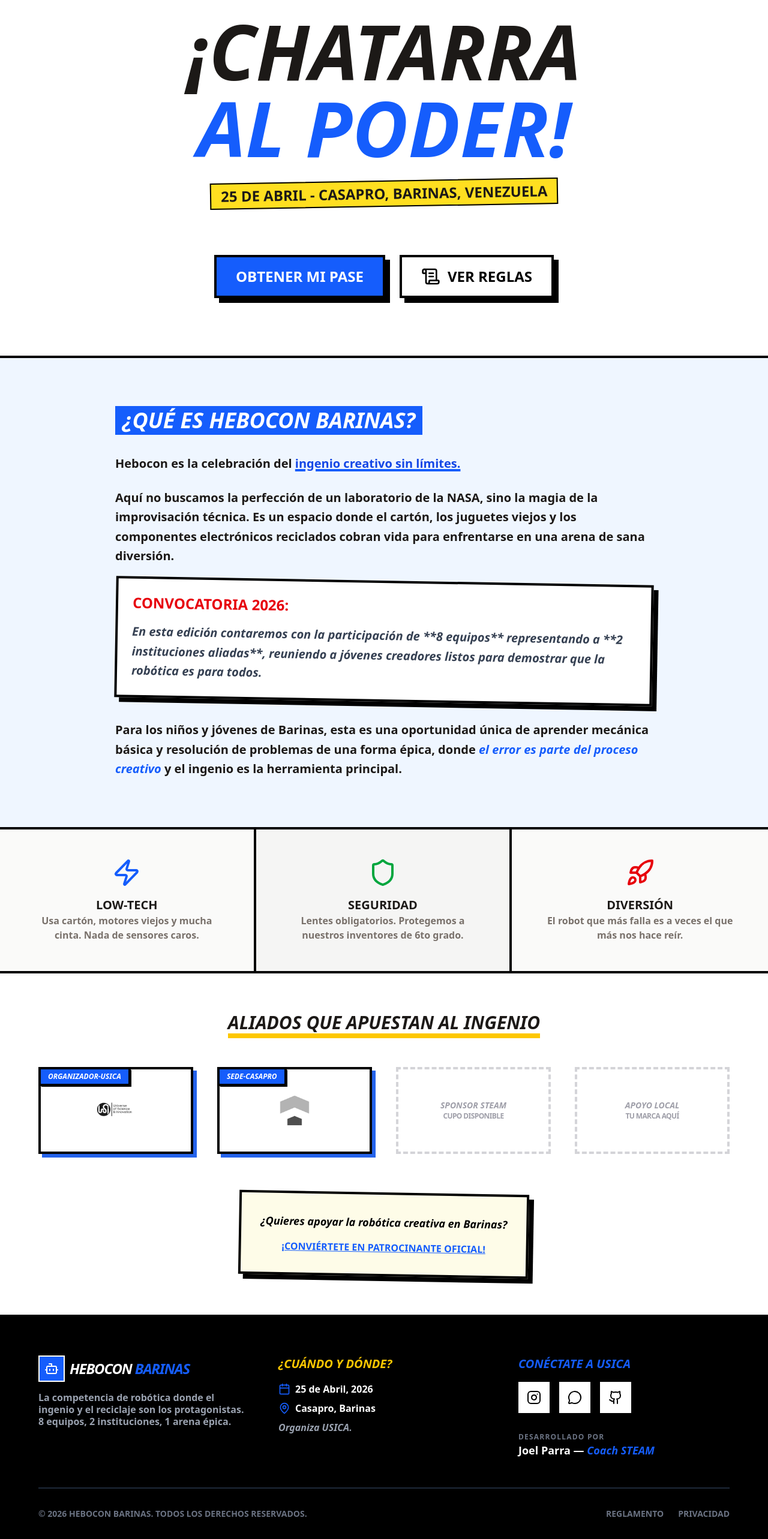
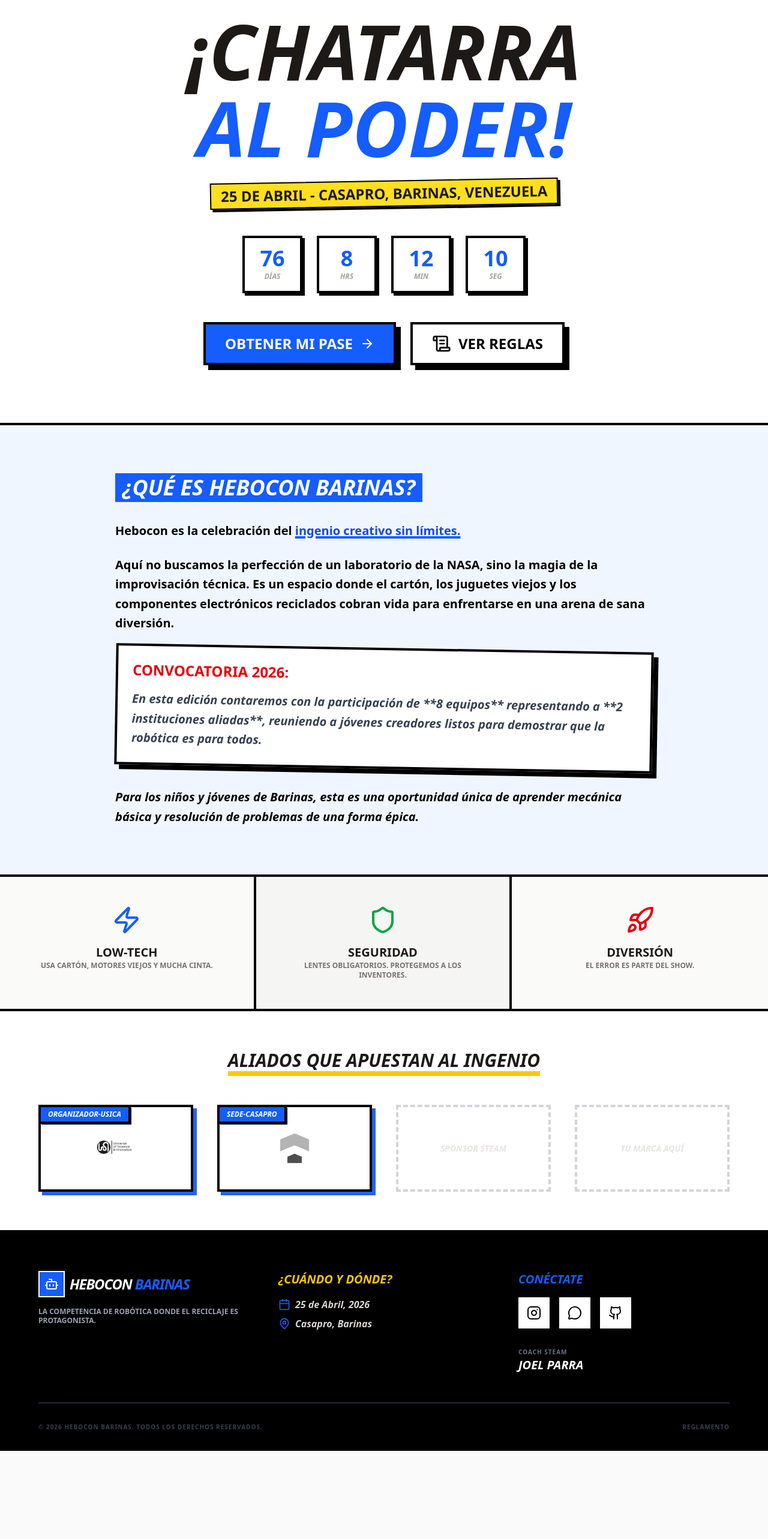
Before and after one commit to joelramonph/hebocon-barinas, a Next.js app: page / in a window 1280 px wide. Shown: the part 171-2737 px from the top of the page at 60% size. After the commit the page ends 2590 px from the top, so only its background shows below. Built offline with nearby package versions, Linux system fonts and the light colour scheme.

Commit message:
agrega contador

```diff
--- a/src/app/page.js
+++ b/src/app/page.js
@@ -1,3 +1,5 @@
+'use client';
+import { useState, useEffect } from 'react';
 import Link from 'next/link';
 import Image from 'next/image';
 import {
@@ -11,10 +13,36 @@
   Github,
   Mail,
   MessageCircle,
-  ScrollText // Icono añadido para las reglas
+  ScrollText,
+  ArrowRight
 } from 'lucide-react';
 
 export default function Home() {
+  // --- LÓGICA DEL CONTADOR ---
+  const [timeLeft, setTimeLeft] = useState({ dias: 0, horas: 0, min: 0, seg: 0 });
+  const [isMounted, setIsMounted] = useState(false);
+
+  useEffect(() => {
+    setIsMounted(true);
+    const targetDate = new Date('2026-04-25T09:00:00'); // Fecha del evento
+
+    const timer = setInterval(() => {
+      const now = new Date();
+      const difference = targetDate - now;
+
+      if (difference > 0) {
+        setTimeLeft({
+          dias: Math.floor(difference / (1000 * 60 * 60 * 24)),
+          horas: Math.floor((difference / (1000 * 60 * 60)) % 24),
+          min: Math.floor((difference / 1000 / 60) % 60),
+          seg: Math.floor((difference / 1000) % 60),
+        });
+      }
+    }, 1000);
+
+    return () => clearInterval(timer);
+  }, []);
+
   return (
     <main className="min-h-screen bg-stone-50 text-stone-900 font-sans">
       {/* Navbar Simple */}
@@ -26,11 +54,10 @@
           </span>
         </div>
         <div className="flex items-center gap-4">
-          {/* Link en Nav para Escritorio */}
           <Link href="/reglas" className="hidden md:block font-black uppercase italic hover:text-blue-600 transition-colors">
             Reglas
           </Link>
-          <Link href="/registro" className="bg-yellow-400 border-2 border-black px-4 py-2 font-black shadow-[4px_4px_0px_0px_rgba(0,0,0,1)] hover:shadow-none hover:translate-x-1 hover:translate-y-1 transition-all">
+          <Link href="/registro" className="bg-yellow-400 border-2 border-black px-4 py-2 font-black shadow-[4px_4px_0px_0px_rgba(0,0,0,1)] hover:shadow-none hover:translate-x-1 hover:translate-y-1 transition-all text-xs md:text-base">
             OBTENER MI PASE
           </Link>
         </div>
@@ -41,14 +68,31 @@
         <h1 className="text-6xl md:text-9xl font-black uppercase italic leading-none mb-6">
           ¡Chatarra <br /> <span className="text-blue-600">al Poder!</span>
         </h1>
-        <p className="text-xl md:text-2xl font-bold bg-yellow-300 inline-block px-4 py-1 border-2 border-black -rotate-1 mb-12">
+        <p className="text-xl md:text-2xl font-bold bg-yellow-300 inline-block px-4 py-1 border-2 border-black -rotate-1 mb-12 shadow-[4px_4px_0px_0px_rgba(0,0,0,1)]">
           25 DE ABRIL - CASAPRO, BARINAS, VENEZUELA
         </p>
 
+        {/* --- CONTADOR DINÁMICO --- */}
+        {isMounted && (
+          <div className="flex justify-center gap-3 md:gap-6 mb-12">
+            {[
+              { label: 'Días', val: timeLeft.dias },
+              { label: 'Hrs', val: timeLeft.horas },
+              { label: 'Min', val: timeLeft.min },
+              { label: 'Seg', val: timeLeft.seg },
+            ].map((unit, i) => (
+              <div key={i} className="bg-white border-4 border-black p-2 md:p-4 min-w-[70px] md:min-w-[100px] shadow-[4px_4px_0px_0px_rgba(0,0,0,1)]">
+                <div className="text-2xl md:text-4xl font-black text-blue-600 leading-none">{unit.val}</div>
+                <div className="text-[10px] md:text-xs font-black uppercase italic text-stone-400 mt-1">{unit.label}</div>
+              </div>
+            ))}
+          </div>
+        )}
+
         {/* BOTONES DE ACCIÓN PRINCIPALES */}
         <div className="flex flex-col md:flex-row justify-center gap-6 mt-8">
-          <Link href="/registro" className="bg-blue-600 text-white border-4 border-black px-8 py-4 font-black text-2xl shadow-[8px_8px_0px_0px_rgba(0,0,0,1)] hover:shadow-none hover:translate-x-1 hover:translate-y-1 transition-all flex items-center gap-3 justify-center">
-            OBTENER MI PASE
+          <Link href="/registro" className="bg-blue-600 text-white border-4 border-black px-8 py-4 font-black text-2xl shadow-[8px_8px_0px_0px_rgba(0,0,0,1)] hover:shadow-none hover:translate-x-1 hover:translate-y-1 transition-all flex items-center gap-3 justify-center group">
+            OBTENER MI PASE <ArrowRight className="group-hover:translate-x-2 transition-transform" />
           </Link>
           <Link href="/reglas" className="bg-white text-black border-4 border-black px-8 py-4 font-black text-2xl shadow-[8px_8px_0px_0px_rgba(0,0,0,1)] hover:shadow-none hover:translate-x-1 hover:translate-y-1 transition-all flex items-center gap-3 justify-center">
             <ScrollText size={32} /> VER REGLAS
@@ -57,7 +101,7 @@
       </header>
 
       {/* SECCIÓN DE INTRODUCCIÓN / ABOUT */}
-      <section className="py-20 px-6 bg-blue-50 border-b-4 border-black">
+      <section className="py-20 px-6 bg-blue-50 border-b-4 border-black text-black">
         <div className="max-w-4xl mx-auto">
           <h2 className="text-4xl md:text-5xl font-black uppercase italic mb-8 flex items-center gap-3">
             <span className="bg-blue-600 text-white px-3 py-1 text-2xl md:text-4xl">¿Qué es Hebocon Barinas?</span>
@@ -78,8 +122,8 @@
               </p>
             </div>
 
-            <p className="mt-8">
-              Para los niños y jóvenes de Barinas, esta es una oportunidad única de aprender mecánica básica y resolución de problemas de una forma épica, donde <span className="text-blue-600 italic">el error es parte del proceso creativo</span> y el ingenio es la herramienta principal.
+            <p className="mt-8 italic">
+              Para los niños y jóvenes de Barinas, esta es una oportunidad única de aprender mecánica básica y resolución de problemas de una forma épica.
             </p>
           </div>
         </div>
@@ -90,17 +134,17 @@
         <div className="p-12 flex flex-col items-center text-center">
           <Zap size={48} className="mb-4 text-blue-600" />
           <h3 className="text-xl font-black uppercase">Low-Tech</h3>
-          <p className="font-bold text-stone-500">Usa cartón, motores viejos y mucha cinta. Nada de sensores caros.</p>
+          <p className="font-bold text-stone-500 uppercase text-xs">Usa cartón, motores viejos y mucha cinta.</p>
         </div>
         <div className="p-12 flex flex-col items-center text-center bg-stone-100">
           <Shield size={48} className="mb-4 text-green-600" />
           <h3 className="text-xl font-black uppercase">Seguridad</h3>
-          <p className="font-bold text-stone-500">Lentes obligatorios. Protegemos a nuestros inventores de 6to grado.</p>
+          <p className="font-bold text-stone-500 uppercase text-xs">Lentes obligatorios. Protegemos a los inventores.</p>
         </div>
         <div className="p-12 flex flex-col items-center text-center">
           <Rocket size={48} className="mb-4 text-red-600" />
           <h3 className="text-xl font-black uppercase">Diversión</h3>
-          <p className="font-bold text-stone-500">El robot que más falla es a veces el que más nos hace reír.</p>
+          <p className="font-bold text-stone-500 uppercase text-xs">El error es parte del show.</p>
         </div>
       </section>
 
@@ -111,10 +155,8 @@
             Aliados que apuestan al Ingenio
           </h3>
 
-          {/* GRID RESPONSIVO: 1 col en móvil, 2 en tablet (sm), 4 en PC (md) */}
           <div className="grid grid-cols-1 sm:grid-cols-2 md:grid-cols-4 gap-10 items-center">
-
-            {/* Organizador: USICA */}
+            {/* USICA */}
             <Link
               href="https://www.instagram.com/usica.ve"
               target="_blank"
@@ -125,17 +167,11 @@
                 Organizador-USICA
               </span>
               <div className="relative w-full h-full grayscale group-hover:grayscale-0 transition-all flex items-center justify-center">
-                <Image
-                  src="/logos/logoUsica.PNG"
-                  alt="USICA"
-                  fill
-                  className="object-contain p-2 transition-transform group-hover:scale-110"
-                />
+                <Image src="/logos/logoUsica.PNG" alt="USICA" fill className="object-contain p-2 transition-transform group-hover:scale-110" />
               </div>
             </Link>
 
-            {/* Placeholder 1: CasaPro */}
-
+            {/* CASAPRO */}
             <Link
               href="https://www.instagram.com/casaprove"
               target="_blank"
@@ -146,37 +182,17 @@
                 Sede-CASAPRO
               </span>
               <div className="relative w-full h-full grayscale-0 md:grayscale md:group-hover:grayscale-0 transition-all flex items-center justify-center">
-                <Image
-                  src="/logos/logoCasapro.jpg"
-                  alt="USICA"
-                  fill
-                  className="object-contain p-2 transition-transform group-hover:scale-110"
-                />
+                <Image src="/logos/logoCasapro.jpg" alt="CasaPro" fill className="object-contain p-2 transition-transform group-hover:scale-110" />
               </div>
             </Link>
 
-
-
-            {/* Placeholder 2: Tu Marca Aquí */}
             <div className="border-4 border-dashed border-zinc-300 p-8 flex flex-col items-center justify-center text-zinc-400 aspect-video group hover:border-black hover:text-black transition-colors">
-              <span className="font-black uppercase italic text-sm">Sponsor STEAM</span>
-              <span className="text-xs font-bold uppercase tracking-tighter">Cupo Disponible</span>
+              <span className="font-black uppercase italic text-sm text-stone-200">Sponsor STEAM</span>
             </div>
 
-            {/* Placeholder 3: Apoyo Barinas */}
             <div className="border-4 border-dashed border-zinc-300 p-8 flex flex-col items-center justify-center text-zinc-400 aspect-video group hover:border-black hover:text-black transition-colors">
-              <span className="font-black uppercase italic text-sm">Apoyo Local</span>
-              <span className="text-xs font-bold uppercase tracking-tighter">Tu Marca Aquí</span>
+              <span className="font-black uppercase italic text-sm text-stone-200">Tu Marca Aquí</span>
             </div>
-          </div>
-
-          {/* Llamado a la acción */}
-          <div className="mt-16 p-8 border-4 border-black bg-yellow-50 inline-block rotate-1 shadow-[8px_8px_0px_0px_rgba(0,0,0,1)]">
-            <p className="font-bold text-lg mb-4 text-black italic">¿Quieres apoyar la robótica creativa en Barinas?</p>
-            <a href="mailto:joelramonph@gmail.com?subject=Interés en Patrocinar Hebocon Barinas"
-              className="text-blue-600 font-black uppercase underline hover:text-red-600 transition-colors">
-              ¡Conviértete en Patrocinante Oficial!
-            </a>
           </div>
         </div>
       </section>
@@ -194,30 +210,22 @@
                   Hebocon <span className="text-blue-600">Barinas</span>
                 </span>
               </div>
-              <p className="font-bold text-gray-400 leading-tight">
-                La competencia de robótica donde el ingenio y el reciclaje son los protagonistas.
-                8 equipos, 2 instituciones, 1 arena épica.
+              <p className="font-bold text-gray-400 leading-tight uppercase text-xs">
+                La competencia de robótica donde el reciclaje es protagonista.
               </p>
             </div>
 
             <div className="space-y-4">
               <h4 className="text-yellow-400 font-black uppercase italic text-xl">¿Cuándo y Dónde?</h4>
-              <div className="space-y-2 font-bold">
-                <p className="flex items-center gap-2">
-                  <Calendar size={20} className="text-blue-600" /> 25 de Abril, 2026
-                </p>
-                <p className="flex items-center gap-2">
-                  <MapPin size={20} className="text-blue-600" /> Casapro, Barinas
-                </p>
-                <p className="flex items-center gap-2 italic text-gray-400">
-                  Organiza USICA.
-                </p>
+              <div className="space-y-2 font-bold italic">
+                <p className="flex items-center gap-2 text-stone-300"><Calendar size={20} className="text-blue-600" /> 25 de Abril, 2026</p>
+                <p className="flex items-center gap-2 text-stone-300"><MapPin size={20} className="text-blue-600" /> Casapro, Barinas</p>
               </div>
             </div>
 
-            <div className="space-y-4">
-              <h4 className="text-blue-600 font-black uppercase italic text-xl">Conéctate a USICA</h4>
-              <div className="flex gap-4">
+            <div className="space-y-4 text-center md:text-left">
+              <h4 className="text-blue-600 font-black uppercase italic text-xl">Conéctate</h4>
+              <div className="flex justify-center md:justify-start gap-4">
                 <a href="https://www.instagram.com/usica.ve" className="p-3 bg-white text-black border-2 border-white hover:bg-yellow-400 transition-colors">
                   <Instagram size={24} />
                 </a>
@@ -229,18 +237,16 @@
                 </a>
               </div>
               <div className="pt-4">
-                <p className="text-xs font-black uppercase tracking-widest text-gray-500">Desarrollado por</p>
-                <p className="font-bold text-lg text-white">Joel Parra — <span className="italic text-blue-600">Coach STEAM</span></p>
+                <p className="text-[10px] font-black uppercase tracking-widest text-gray-500">Coach STEAM</p>
+                <p className="font-black uppercase italic text-xl">Joel Parra</p>
               </div>
             </div>
           </div>
 
-          <div className="border-t-2 border-gray-800 pt-8 flex flex-col md:flex-row justify-between items-center gap-4 text-sm font-bold text-gray-500">
+          <div className="border-t-2 border-gray-800 pt-8 flex flex-col md:flex-row justify-between items-center gap-4 text-[10px] font-black text-gray-700 tracking-widest uppercase">
             <p>© 2026 HEBOCON BARINAS. TODOS LOS DERECHOS RESERVADOS.</p>
-            <div className="flex gap-6 uppercase">
-              {/* Link del reglamento actualizado en el footer */}
+            <div className="flex gap-6">
               <Link href="/reglas" className="hover:text-white transition-colors">Reglamento</Link>
-              <a href="#" className="hover:text-white">Privacidad</a>
             </div>
           </div>
         </div>
```
